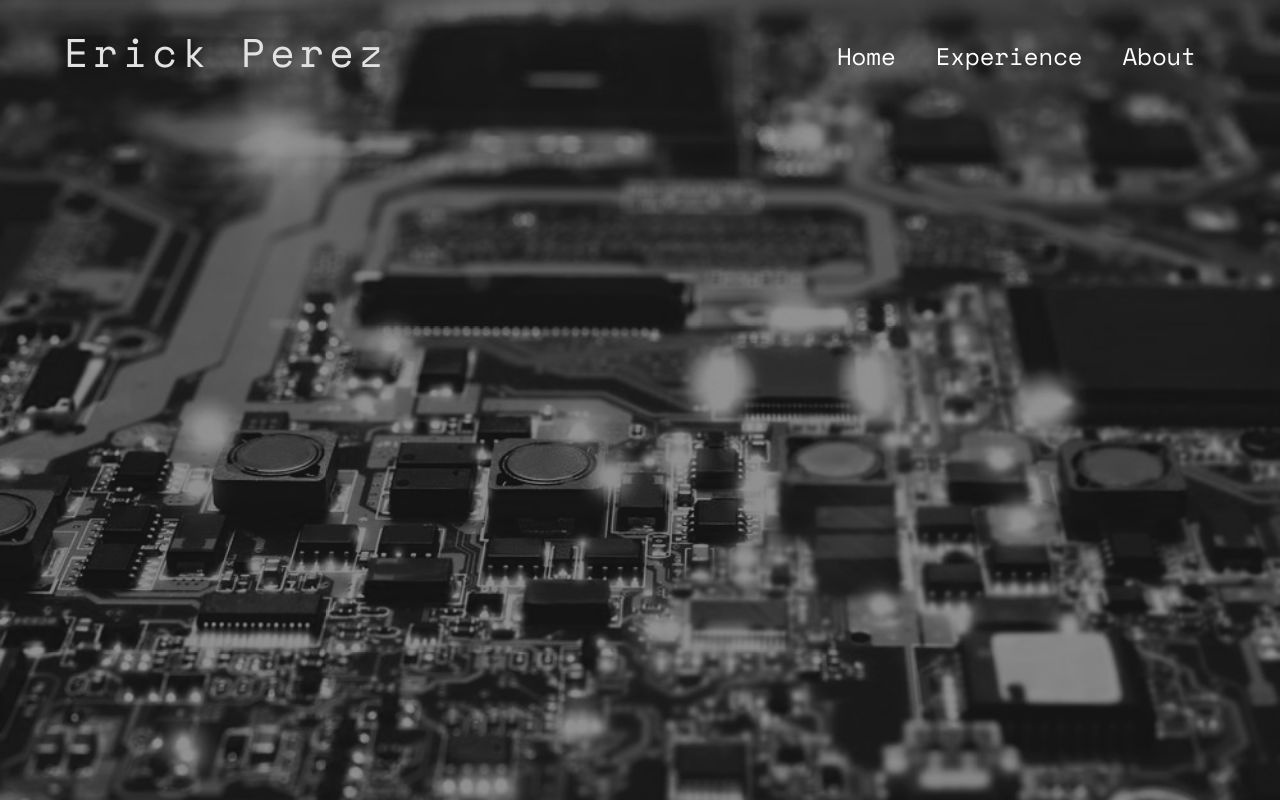
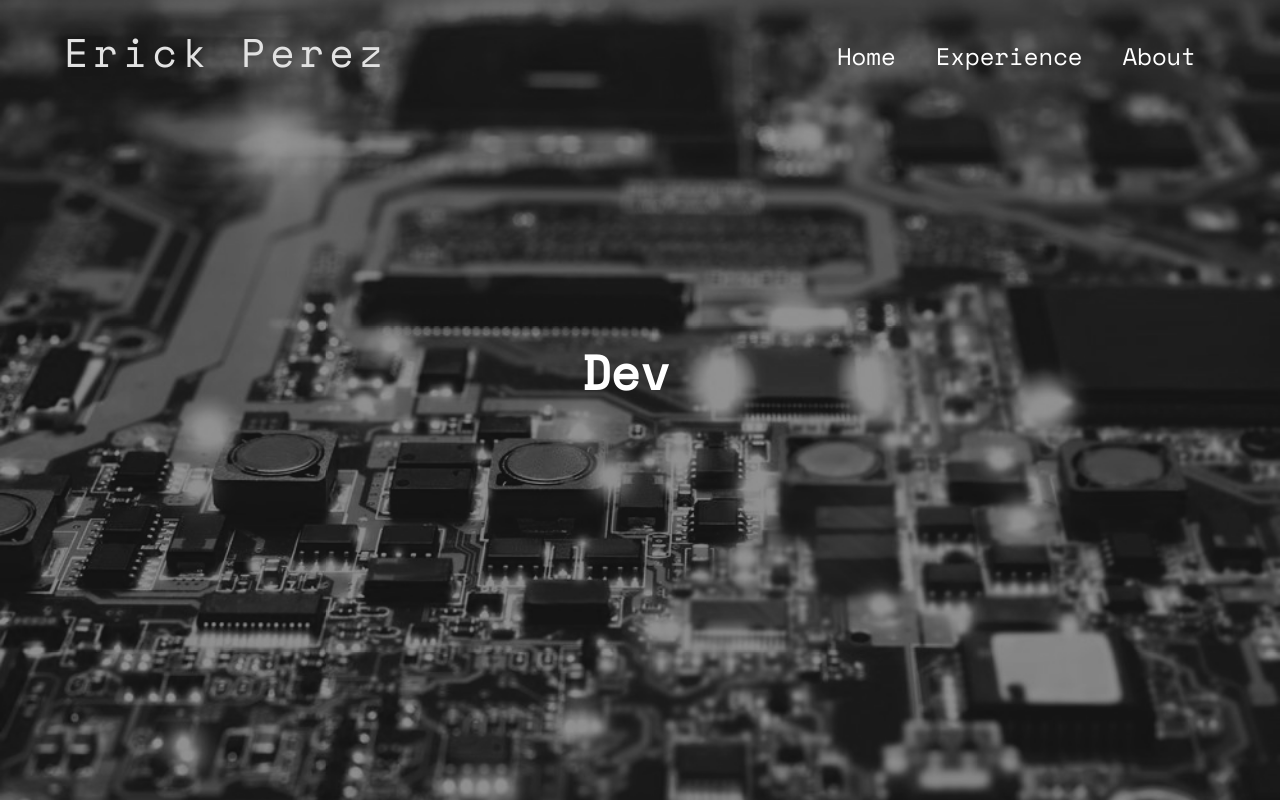
Before and after one commit to veroca88/erick-perez-portfolio, a React (Create React App) app: page / in a window 1280 px wide. Built offline with nearby package versions, Linux system fonts and the light colour scheme; the HTML template or start-up script is replaced by a standard one.

Commit message:
Fixed path in app.js

```diff
--- a/src/App.js
+++ b/src/App.js
@@ -11,7 +11,7 @@ import About from "./components/pages/About";
 const navLinks = [
   {
     text: "Home",
-    path: "/home",
+    path: "/",
   },
   {
     text: "Experience",
@@ -30,9 +30,9 @@ function App() {
         linkColor="#fff"
         textHover="rgba(201, 201, 201, 0.32)"
       />
-      <Route path="/home" component={Main} />
-      <Route path="/experience" component={Experience} />
-      <Route path="/about" component={About} />
+      <Route exact path="/" component={Main} />
+      <Route exact path="/experience" component={Experience} />
+      <Route exact path="/about" component={About} />
     </div>
   );
 }
```
